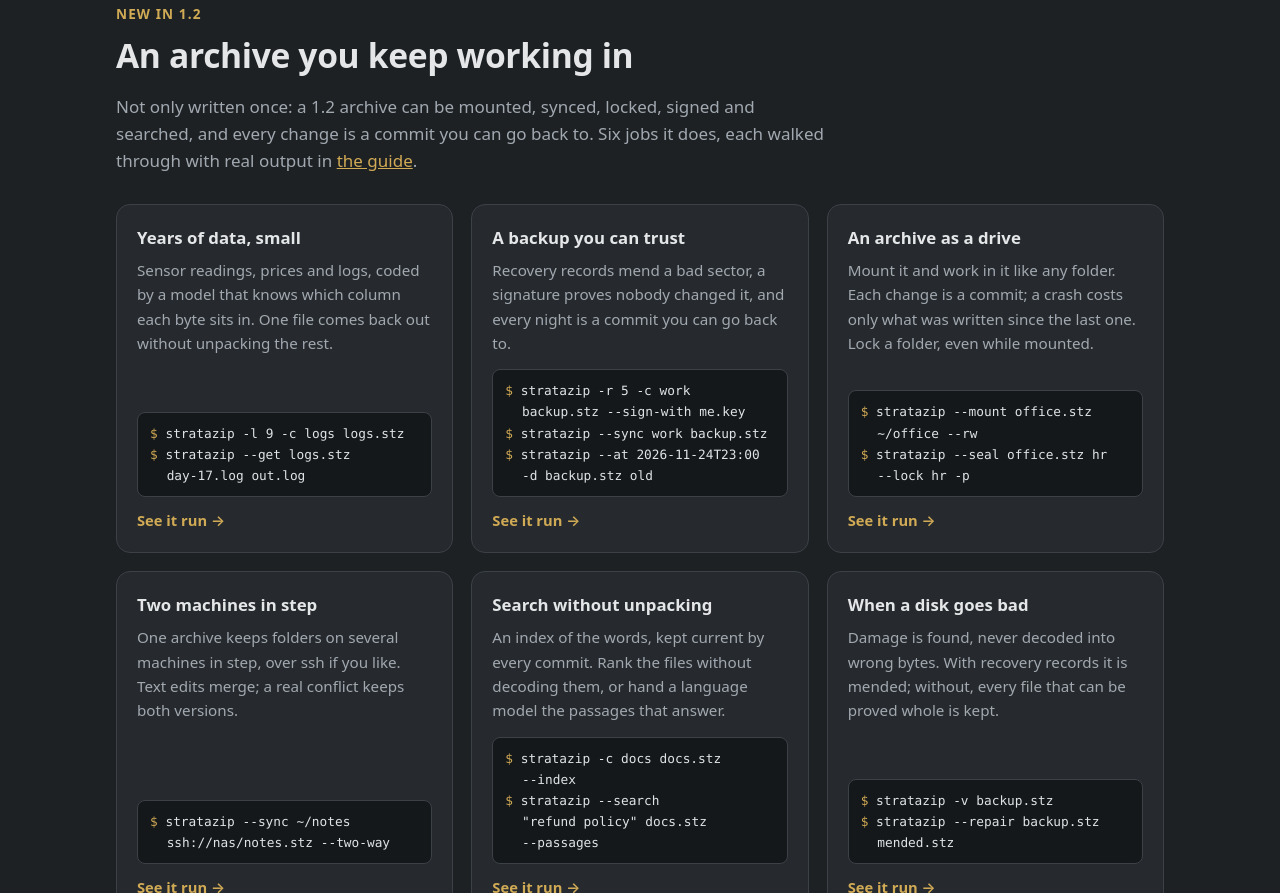
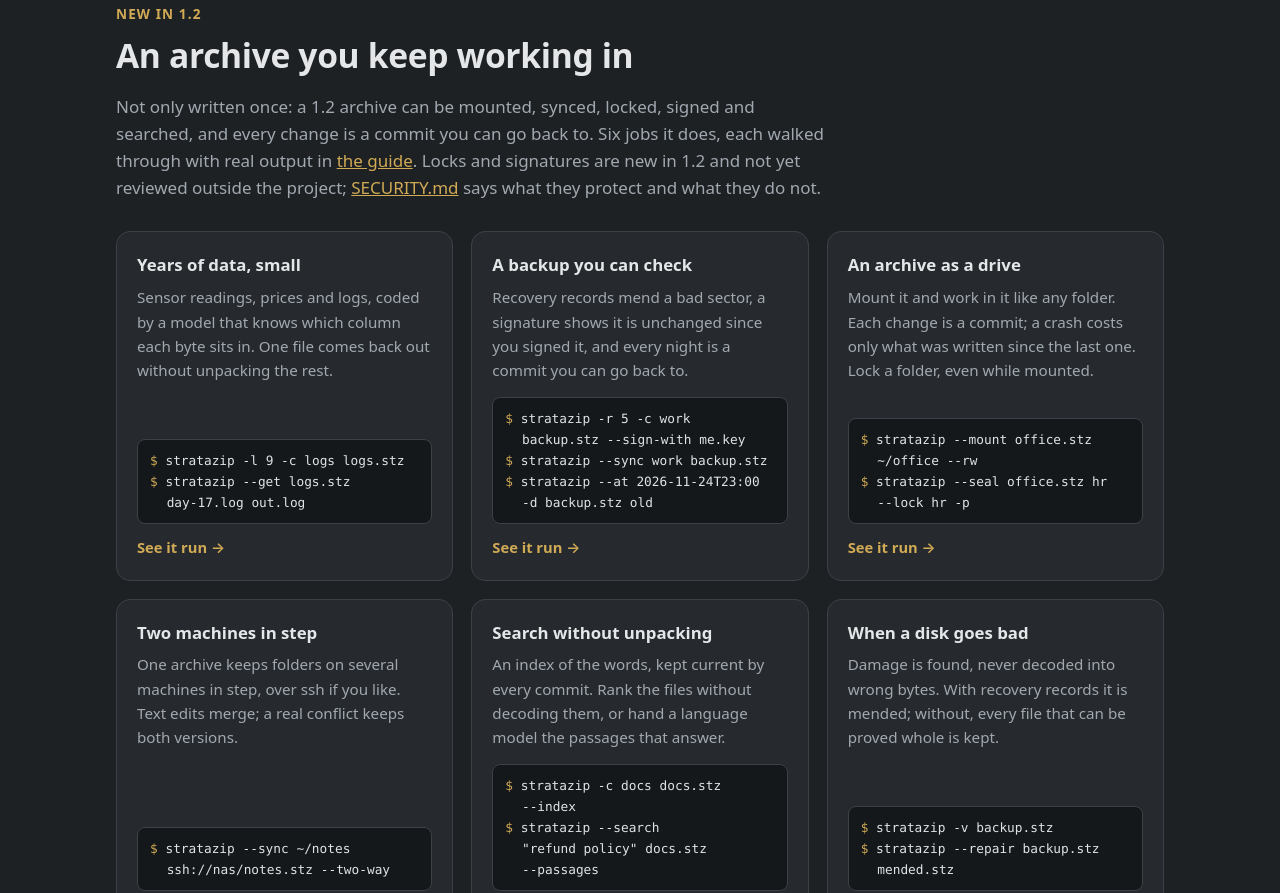
Before and after one commit to thomholden/StrataZip, a plain HTML site: page site/index.html in a window 1280 px wide. Shown: the part 2007-2900 px from the top of the page. Drawn offline with Linux system fonts and the light colour scheme; files whose address does not match are found by name.

Commit message:
The seal's claims, stated modestly
A signature shows an archive is unchanged since it was signed, not that
'nobody changed it'; the hybrid signature means a forgery must break both
schemes, not that it 'stays sound'. The README and the site now say, where
they describe locks and signatures, that these are new in 1.2 and not yet
reviewed outside the project, and point to SECURITY.md. 'A backup you can
trust' is now 'a backup you can check'.

Co-Authored-By: Claude Opus 5.5 <noreply@anthropic.com>
Claude-Session: https://claude.ai/code/session_01CZZoQceC8Qfz74baoHhkSh

```diff
--- a/site/index.html
+++ b/site/index.html
@@ -146,10 +146,10 @@
     <h2>An archive you keep working in</h2>
     <p class="intro">Not only written once: a 1.2 archive can be mounted, synced, locked, signed
       and searched, and every change is a commit you can go back to. Six jobs it does, each
-      walked through with real output in <a href="https://github.com/thomholden/StrataZip/blob/main/docs/GUIDE.md">the guide</a>.</p>
+      walked through with real output in <a href="https://github.com/thomholden/StrataZip/blob/main/docs/GUIDE.md">the guide</a>. Locks and signatures are new in 1.2 and not yet reviewed outside the project; <a href="https://github.com/thomholden/StrataZip/blob/main/SECURITY.md">SECURITY.md</a> says what they protect and what they do not.</p>
     <div class="uses">
       <div class="use"><h3>Years of data, small</h3><p>Sensor readings, prices and logs, coded by a model that knows which column each byte sits in. One file comes back out without unpacking the rest.</p><pre class="mini"><span class="c"><span class="p">$</span> <span class="t">stratazip</span> <span class="t">-l</span> <span class="t">9</span> <span class="t">-c</span> <span class="t">logs</span> <span class="t">logs.stz</span></span><span class="c"><span class="p">$</span> <span class="t">stratazip</span> <span class="t">--get</span> <span class="t">logs.stz</span> <span class="t">day-17.log</span> <span class="t">out.log</span></span></pre><a class="more" href="https://github.com/thomholden/StrataZip/blob/main/docs/GUIDE.md#1-keep-years-of-data-small">See it run &rarr;</a></div>
-      <div class="use"><h3>A backup you can trust</h3><p>Recovery records mend a bad sector, a signature proves nobody changed it, and every night is a commit you can go back to.</p><pre class="mini"><span class="c"><span class="p">$</span> <span class="t">stratazip</span> <span class="t">-r</span> <span class="t">5</span> <span class="t">-c</span> <span class="t">work</span> <span class="t">backup.stz</span> <span class="t">--sign-with</span> <span class="t">me.key</span></span><span class="c"><span class="p">$</span> <span class="t">stratazip</span> <span class="t">--sync</span> <span class="t">work</span> <span class="t">backup.stz</span></span><span class="c"><span class="p">$</span> <span class="t">stratazip</span> <span class="t">--at</span> <span class="t">2026-11-24T23:00</span> <span class="t">-d</span> <span class="t">backup.stz</span> <span class="t">old</span></span></pre><a class="more" href="https://github.com/thomholden/StrataZip/blob/main/docs/GUIDE.md#2-a-nightly-backup-you-can-trust">See it run &rarr;</a></div>
+      <div class="use"><h3>A backup you can check</h3><p>Recovery records mend a bad sector, a signature shows it is unchanged since you signed it, and every night is a commit you can go back to.</p><pre class="mini"><span class="c"><span class="p">$</span> <span class="t">stratazip</span> <span class="t">-r</span> <span class="t">5</span> <span class="t">-c</span> <span class="t">work</span> <span class="t">backup.stz</span> <span class="t">--sign-with</span> <span class="t">me.key</span></span><span class="c"><span class="p">$</span> <span class="t">stratazip</span> <span class="t">--sync</span> <span class="t">work</span> <span class="t">backup.stz</span></span><span class="c"><span class="p">$</span> <span class="t">stratazip</span> <span class="t">--at</span> <span class="t">2026-11-24T23:00</span> <span class="t">-d</span> <span class="t">backup.stz</span> <span class="t">old</span></span></pre><a class="more" href="https://github.com/thomholden/StrataZip/blob/main/docs/GUIDE.md#2-a-nightly-backup-you-can-trust">See it run &rarr;</a></div>
       <div class="use"><h3>An archive as a drive</h3><p>Mount it and work in it like any folder. Each change is a commit; a crash costs only what was written since the last one. Lock a folder, even while mounted.</p><pre class="mini"><span class="c"><span class="p">$</span> <span class="t">stratazip</span> <span class="t">--mount</span> <span class="t">office.stz</span> <span class="t">~/office</span> <span class="t">--rw</span></span><span class="c"><span class="p">$</span> <span class="t">stratazip</span> <span class="t">--seal</span> <span class="t">office.stz</span> <span class="t">hr</span> <span class="t">--lock</span> <span class="t">hr</span> <span class="t">-p</span></span></pre><a class="more" href="https://github.com/thomholden/StrataZip/blob/main/docs/GUIDE.md#3-an-archive-you-use-as-a-drive-with-one-folder-locked">See it run &rarr;</a></div>
       <div class="use"><h3>Two machines in step</h3><p>One archive keeps folders on several machines in step, over ssh if you like. Text edits merge; a real conflict keeps both versions.</p><pre class="mini"><span class="c"><span class="p">$</span> <span class="t">stratazip</span> <span class="t">--sync</span> <span class="t">~/notes</span> <span class="t">ssh://nas/notes.stz</span> <span class="t">--two-way</span></span></pre><a class="more" href="https://github.com/thomholden/StrataZip/blob/main/docs/GUIDE.md#4-two-machines-one-archive">See it run &rarr;</a></div>
       <div class="use"><h3>Search without unpacking</h3><p>An index of the words, kept current by every commit. Rank the files without decoding them, or hand a language model the passages that answer.</p><pre class="mini"><span class="c"><span class="p">$</span> <span class="t">stratazip</span> <span class="t">-c</span> <span class="t">docs</span> <span class="t">docs.stz</span> <span class="t">--index</span></span><span class="c"><span class="p">$</span> <span class="t">stratazip</span> <span class="t">--search</span> <span class="t">"refund policy"</span> <span class="t">docs.stz</span> <span class="t">--passages</span></span></pre><a class="more" href="https://github.com/thomholden/StrataZip/blob/main/docs/GUIDE.md#5-find-things-without-unpacking-them">See it run &rarr;</a></div>
```
Also changed, not shown: 1 other file.
